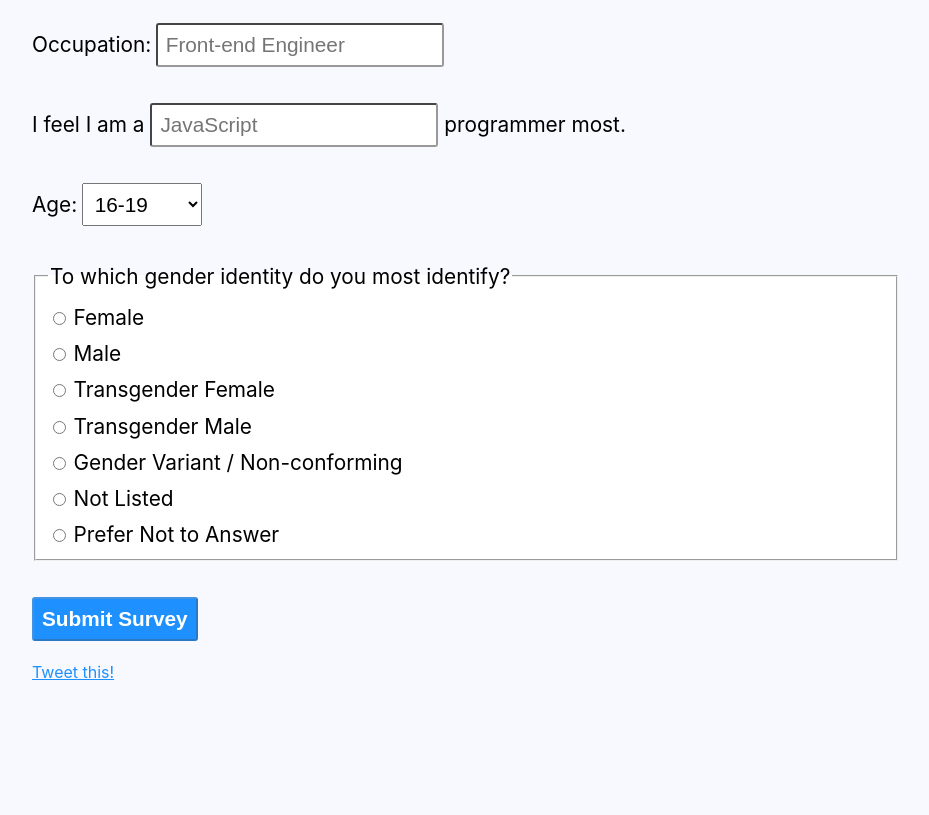
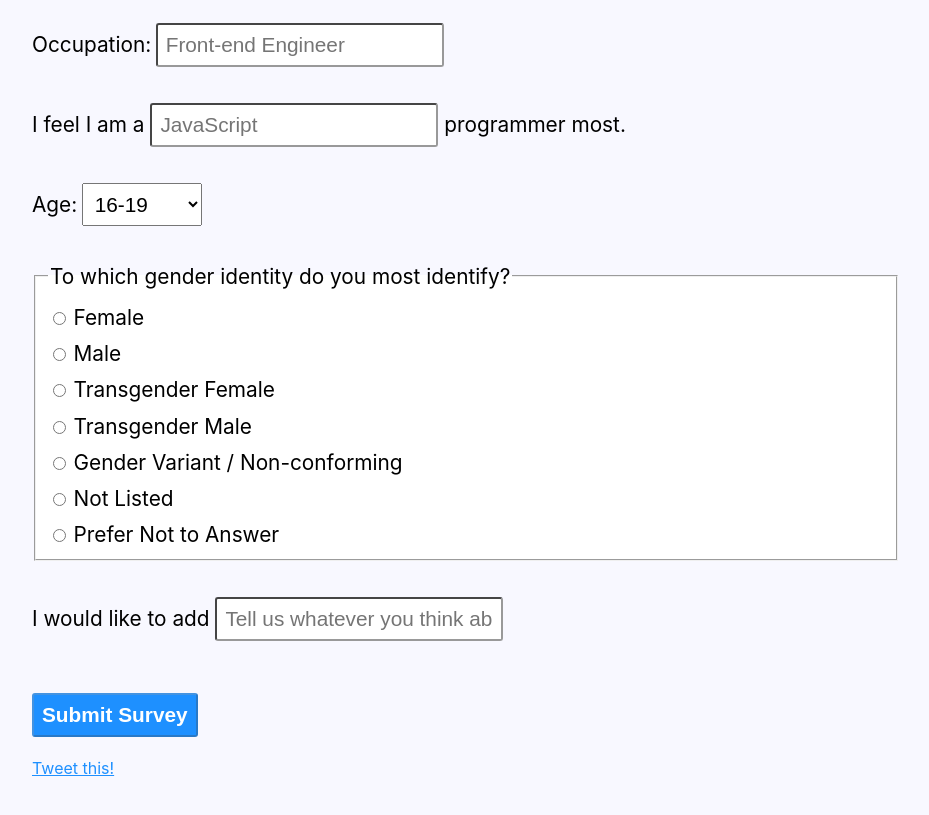
Before and after one commit to laras126/pls-webapp, a website with bundled scripts: page index.html in a window 1280 px wide. Shown: the part 816-1631 px from the top of the page, without its empty margins (174-1103 px from the left). Before the commit the page ends 1571 px from the top, so only its background shows below. Built offline with nearby package versions, Linux system fonts and the light colour scheme.

Commit message:
Added open text field
(should be larger and connected to data)

```diff
--- a/index.html
+++ b/index.html
@@ -104,6 +104,11 @@
 			</div>
 
 			<div>
+				<p><label for="openText">I would like to add
+				<input id="openText" placeholder="Tell us whatever you think about programming languages!" type="text" name="textfield"> </label></p>
+			</div>
+
+			<div>
 				<button class="c-submit-button u-font-size-28" type="submit" id="submit">Submit Survey</button>
 			</div>
 			<div>
```
